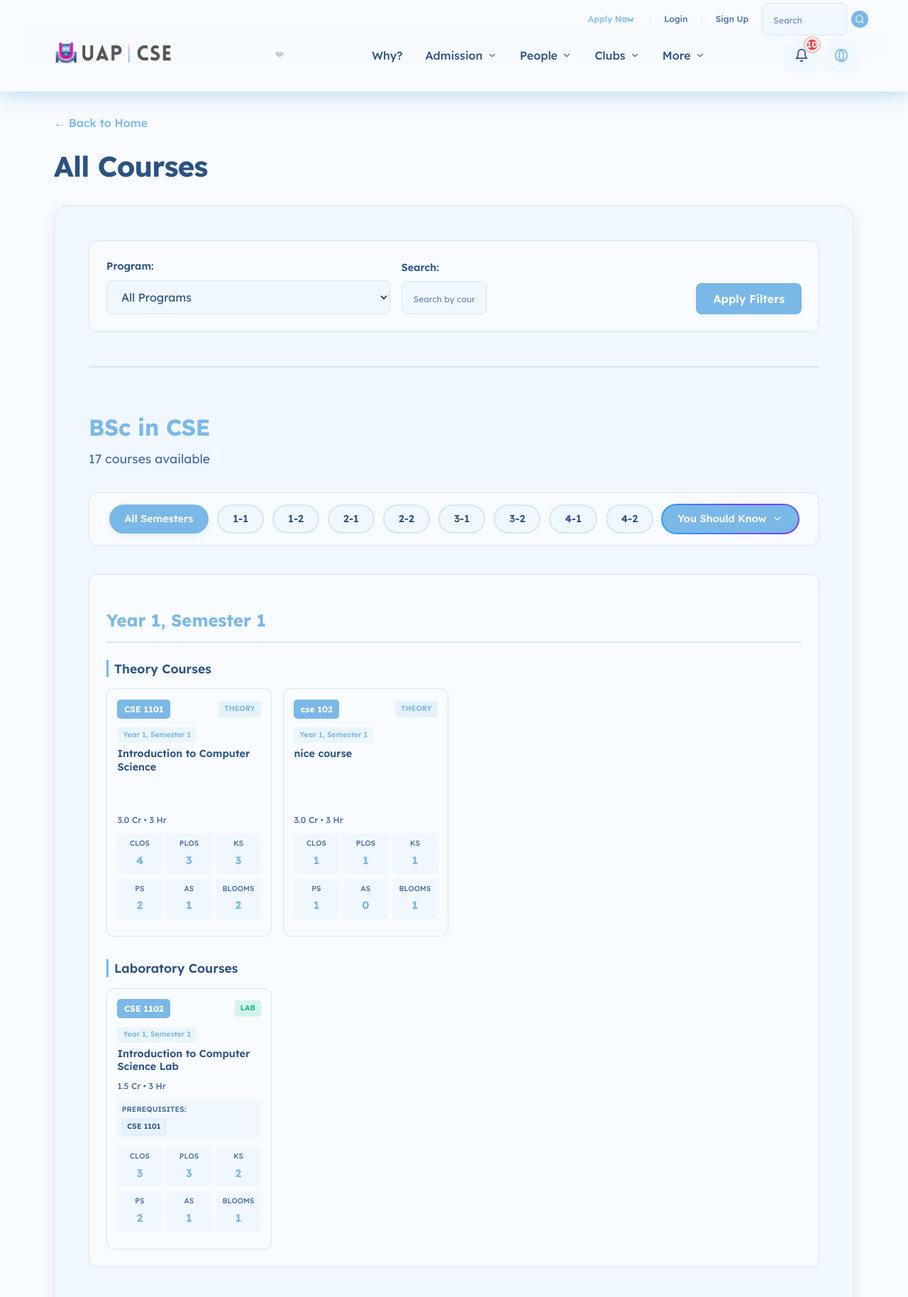
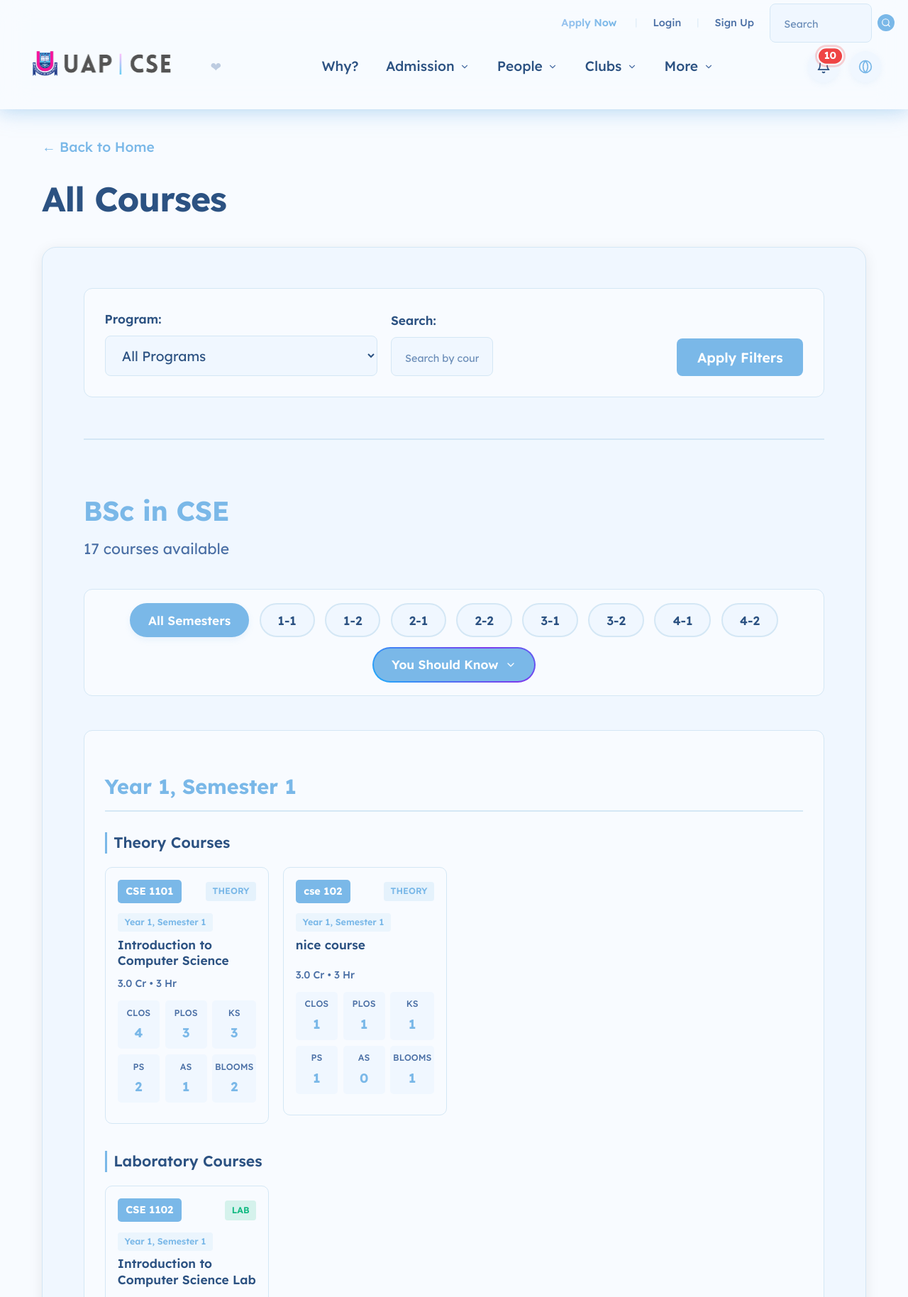
Before and after one commit to heydurjoy/uap_cse_dj, a Django app: page /academics/courses/ in a window 1280 px wide. Shown: the top 1828 px of the page at 71% size. Run offline with Django 4.2, Linux system fonts and the light colour scheme; data comes from the database, SQL or seed files in the repository; some libraries are stand-ins or nearby versions.

Commit message:
v55
base for 100% view

```diff
--- a/static/css/main.css
+++ b/static/css/main.css
@@ -446,11 +446,13 @@ body {
 .search-input {
     background: var(--bg-primary);
     border: 1px solid var(--border-color);
-    border-radius: 16px;
+    border-radius: 1rem; /* 16px at 16px base */
     padding: 0.25rem 0.75rem;
     font-size: 0.75rem;
     color: var(--text-primary);
-    width: 120px;
+    width: 7.5rem; /* 120px at 16px base */
+    min-width: 7.5rem;
+    max-width: 100%;
     transition: all 0.3s ease;
     font-family: 'Lexend', sans-serif;
 }
@@ -554,11 +557,15 @@ body {
     border-top: none;
     position: sticky;
     top: 0;
+    left: 0;
+    right: 0;
+    width: 100%;
     z-index: 1000;
     /* padding: 0 0 1.5rem 0; */
     box-shadow: 0 4px 30px var(--glow-shadow), 0 0 20px rgba(6, 182, 212, 0.2);
     transition: box-shadow 0.4s cubic-bezier(0.4, 0, 0.2, 1);
     margin-top: 0;
+    align-self: flex-start; /* Important for flex containers */
 }
 
 /* Navbar scrolled state - slightly smaller */
@@ -625,14 +632,15 @@ body {
 
 
 .nav-container {
-    max-width: 1200px;
+    max-width: 85rem; /* 1360px at 16px base, scales with root font-size */
     margin: 0 auto;
     padding: 0.75rem 1rem 1.5rem 1rem;
     display: flex;
     flex-direction: column;
     gap: 0;
     position: relative;
-    min-height: 100px;
+    min-height: 6.25rem; /* 100px at 16px base */
+    width: 100%;
 }
 
 .nav-main-content {
@@ -642,6 +650,11 @@ body {
     gap: 1rem;
     width: 100%;
     margin-top: 2.5rem;
+    max-width: 85rem; /* Match container width */
+    margin-left: auto;
+    margin-right: auto;
+    padding: 0 1rem;
+    box-sizing: border-box;
 }
 
 /* Hamburger Menu - Mobile Only */
@@ -799,21 +812,25 @@ body {
 
 .notification-badge {
     position: absolute;
-    top: -2px;
-    right: -2px;
+    top: -0.25rem; /* -4px at 16px base */
+    right: -0.25rem; /* -4px at 16px base */
     background: #ef4444;
     color: white;
-    font-size: 0.7rem;
+    font-size: 0.6875rem; /* 11px at 16px base - better readability */
     font-weight: 700;
-    width: 18px;
-    height: 18px;
-    border-radius: 50%;
+    min-width: 1.25rem; /* 20px at 16px base */
+    height: 1.25rem; /* 20px at 16px base */
+    padding: 0 0.375rem; /* Allow horizontal padding for multi-digit numbers */
+    border-radius: 0.625rem; /* 10px at 16px base - pill shape for better readability */
     display: flex;
     align-items: center;
     justify-content: center;
-    border: 2px solid var(--bg-primary);
+    border: 0.125rem solid var(--bg-primary); /* 2px at 16px base */
     animation: pulse 2s ease-in-out infinite;
     z-index: 1;
+    line-height: 1;
+    box-sizing: border-box;
+    white-space: nowrap;
 }
 
 @keyframes pulse {
@@ -1880,9 +1898,10 @@ body.theme-transitioning * {
 }
 
 .container {
-    max-width: 1200px;
+    max-width: 85rem; /* 1360px at 16px base, scales with root font-size */
     margin: 0 auto;
     padding: 0 1.25rem;
+    width: 100%;
 }
 
 .hero-section {
@@ -2843,7 +2864,11 @@ p {
     }
 
     .nav-container {
-        padding: 0.75rem 2rem 1.5rem 2rem;
+        padding: 0.75rem 1rem 1.5rem 1rem;
+    }
+
+    .nav-main-content {
+        padding: 0 1rem;
     }
 
     .home-hero {
@@ -2852,8 +2877,8 @@ p {
     }
 
     .nav-logo {
-        height: 45px;
-        max-width: 180px;
+        height: 2.8125rem; /* 45px at 16px base */
+        max-width: 11.25rem; /* 180px at 16px base */
         flex: 0;
     }
 
@@ -2871,6 +2896,10 @@ p {
         box-shadow: none;
         overflow: visible;
         display: flex;
+        flex: 1;
+        justify-content: center;
+        align-items: center;
+        margin: 0 auto;
     }
 
     .nav-menu li {
--- a/templates/base.html
+++ b/templates/base.html
@@ -6,6 +6,26 @@
     <meta charset="UTF-8">
     <meta name="viewport" content="width=device-width, initial-scale=1.0">
     <title>{% block title %}Design System{% endblock %}</title>
+    <style>
+        /* Base font size - 120% of default (16px) = 19.2px */
+        /* This makes 1rem = 19.2px instead of 16px */
+        html {
+            font-size: 120%; /* 19.2px base (120% of 16px) */
+        }
+
+        /* Responsive base font size for smaller screens */
+        @media (max-width: 768px) {
+            html {
+                font-size: 110%; /* 17.6px on tablets */
+            }
+        }
+
+        @media (max-width: 480px) {
+            html {
+                font-size: 100%; /* 16px on very small screens */
+            }
+        }
+    </style>
     <!-- Favicon - Multiple sizes for better browser support -->
     <link rel="icon" type="image/png" sizes="32x32" href="{% static 'images/icon.png' %}">
     <link rel="icon" type="image/png" sizes="16x16" href="{% static 'images/icon.png' %}">
```
Also changed, not shown: other parts of static/css/main.css (+26 -19 lines).
